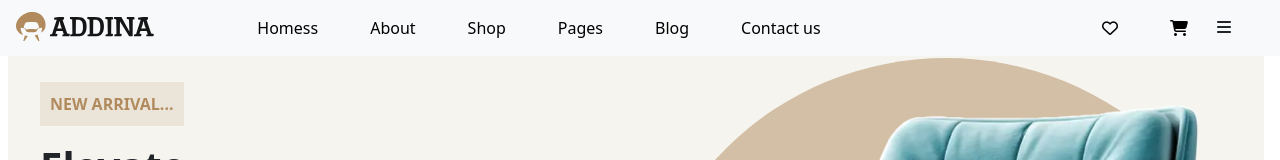
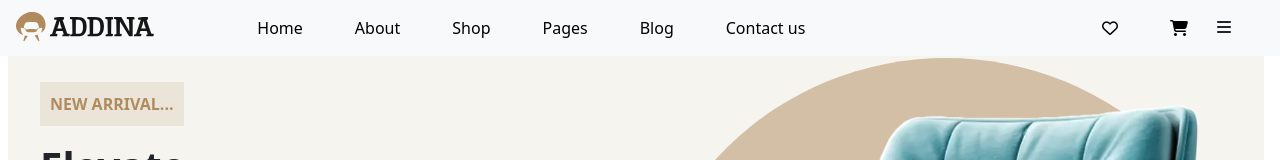
Before and after one commit to rohit14510/Furniture-E-Commerce, a plain HTML site: page index.html in a window 1280 px wide. Shown: the top 160 px of the page. Drawn offline with nearby package versions, Linux system fonts and the light colour scheme.

Commit message:
index.html

```diff
--- a/index.html
+++ b/index.html
@@ -29,7 +29,7 @@
         <div class="col-lg-7 collapse navbar-collapse">
           <ul class="nav">
             <li class="nav-item">
-              <a class="nav-link active" aria-current="page" href="index.html">Homess</a>
+              <a class="nav-link active" aria-current="page" href="index.html">Home</a>
             </li>
             <li class="nav-item">
               <a class="nav-link" href="about.html">About</a>
```
